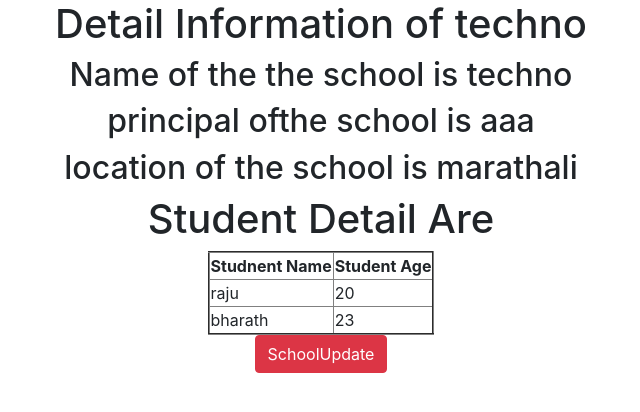
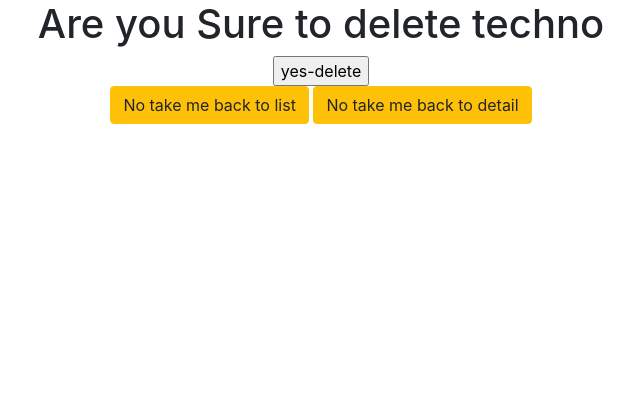
Before and after one commit to ramya-jagan/listview_relatedview, a Django app: a page that uses templates/app/dummy.html in a window 1280 px wide. Shown: the part 40-452 px from the top of the page, without its empty margins (319-959 px from the left). Run offline with Django 4.2, Linux system fonts and the light colour scheme; data comes from the database, SQL or seed files in the repository; both versions use the stored data as it was after the commit.

Commit message:
first commit

```diff
--- a/app/views.py
+++ b/app/views.py
@@ -1,8 +1,8 @@
 from django.shortcuts import render
-from django.views.generic import ListView,DetailView,CreateView,UpdateView
+from django.views.generic import ListView,DetailView,CreateView,UpdateView,DeleteView
 
 from app.models import *
-
+from django.urls import reverse_lazy
 # Create your views here.
 class SchoolList(ListView):
    model=School
@@ -26,3 +26,9 @@ class SchoolCreate(CreateView):
 class SchoolUpdate(UpdateView):
     model=School
     fields='__all__'
+
+
+class SchoolDelete(DeleteView):
+    model = School
+    context_object_name='schlobject'
+    success_url=reverse_lazy('SchoolList')
--- a/listview_relatedname/urls.py
+++ b/listview_relatedname/urls.py
@@ -23,6 +23,7 @@ urlpatterns = [
     path('SchoolList/',SchoolList.as_view(),name='SchoolList'),
     path('SchoolCreate/',SchoolCreate.as_view(),name='SchoolCreate'),
 
+    re_path('^delete/(?P<pk>\d+)/',SchoolDelete.as_view(),name='SchoolDelete'),
     re_path('^update/(?P<pk>\d+)/',SchoolUpdate.as_view(),name='SchoolUpdate'),
     re_path('(?P<pk>\d+)',SchoolDetail.as_view(),name='schooldetail')
 ]
--- /dev/null
+++ b/templates/app/school_confirm_delete.html
@@ -0,0 +1,21 @@
+{% extends 'app/dummy.html' %}
+
+{% block title %}
+    <title>delete</title>
+{% endblock %}
+
+{% block body_block %}
+  <center>
+        <h1>Are you Sure to delete {{schlobject.sname}}</h1>
+
+        <form method="POST">
+          {% csrf_token%}
+          <input type="submit" value="yes-delete">
+        </form>
+
+    <a href="{% url 'SchoolList' %}" CLASS="btn btn-warning" >No take me back to list</a>
+    <a href="{% url 'schooldetail' pk=schlobject.pk %}" CLASS="btn btn-warning" >No take me back to detail</a>
+
+
+  </center>
+{% endblock %}
--- a/templates/app/school_detail.html
+++ b/templates/app/school_detail.html
@@ -32,6 +32,8 @@
 </table>
 <a href="{% url 'SchoolUpdate' pk=sclobject.pk   %}" class="btn btn-danger">SchoolUpdate</a>
 
+<a href="{% url 'SchoolDelete' pk=sclobject.pk   %}" class="btn btn-danger">Schooldelete</a>
+
 
 </center>
 {% endblock %}
--- a/templates/app/school_form.html
+++ b/templates/app/school_form.html
@@ -16,7 +16,7 @@
             {% csrf_token %}
 
             {{form.as_p}}
-            <br><br>
+
 
     {% if form.instance.pk %}
         <input type="submit" value="UpdateSchool">
```
Also changed, not shown: db.sqlite3.
